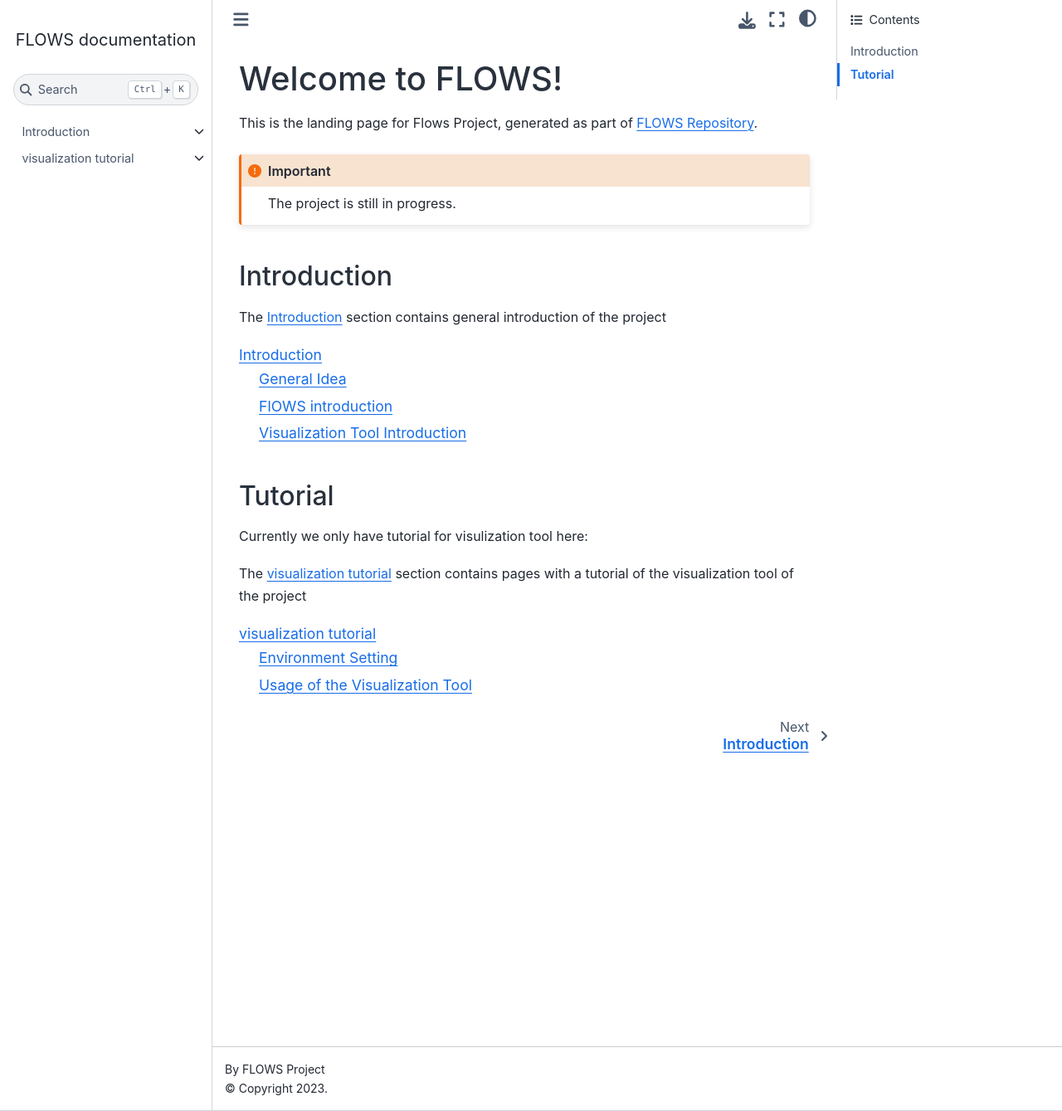
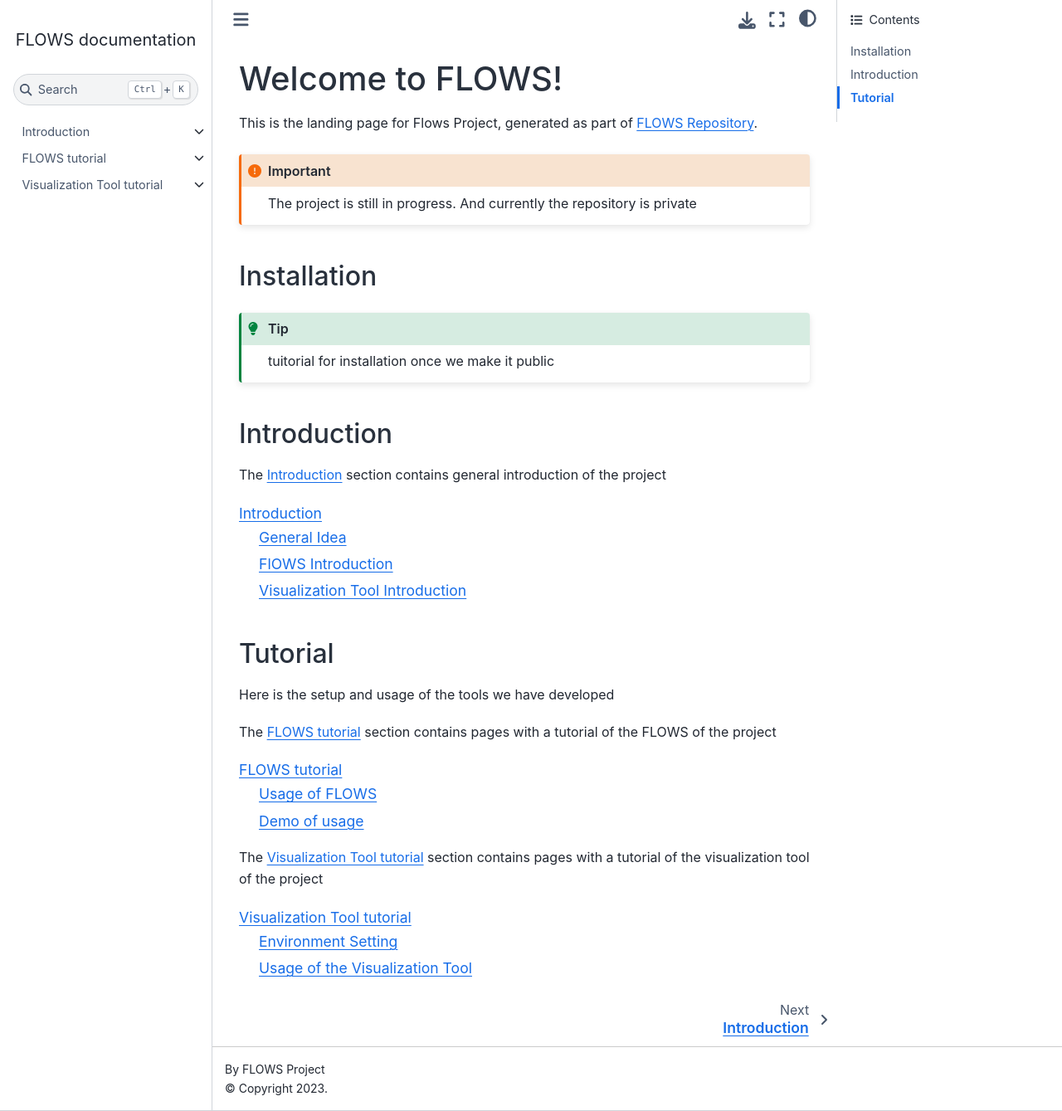
Before and after one commit to Yuxing0610/FLOWs-Tutorial, a Sphinx documentation site: the page built from docs/index.rst, in a window 1280 px wide and 1339 px high. Shown: the whole window at 83% size. Built offline with Sphinx 7.4.7 and the Sphinx Book theme 1.1.4, drawn with Linux system fonts in a browser that asks for light colours.

Commit message:
fix visualization tutorial

```diff
--- a/docs/Introduction/flow-introduction.rst
+++ b/docs/Introduction/flow-introduction.rst
@@ -1,3 +1,3 @@
 =====================================
-FlOWS introduction
+FlOWS Introduction
 =====================================
--- /dev/null
+++ b/docs/flows_tutorial/demo.rst
@@ -0,0 +1,3 @@
+=================
+Demo of usage
+=================
--- /dev/null
+++ b/docs/flows_tutorial/index.rst
@@ -0,0 +1,10 @@
+FLOWS tutorial
+=======================
+
+This section gives Tutorials about how to use FLOWS
+
+.. toctree::
+    :titlesonly:
+
+    ./usage
+    ./demo
--- /dev/null
+++ b/docs/flows_tutorial/usage.rst
@@ -0,0 +1,3 @@
+===============
+Usage of FLOWS
+===============
--- a/docs/index.rst
+++ b/docs/index.rst
@@ -8,7 +8,14 @@ This is the landing page for Flows Project, generated as part of
 
 .. important::
 
-   The project is still in progress.
+   The project is still in progress. And currently the repository is private
+
+Installation
+============
+
+.. tip::
+
+   tuitorial for installation once we make it public
 
 
 Introduction
@@ -24,7 +31,14 @@ The :doc:`Introduction/index` section contains general introduction of the proje
 Tutorial
 ===========
 
-Currently we only have tutorial for visulization tool here:
+Here is the setup and usage of the tools we have developed
+
+The :doc:`flows_tutorial/index` section contains pages with a tutorial of the FLOWS of the project
+
+.. toctree::
+    :titlesonly:
+
+    flows_tutorial/index
 
 The :doc:`visualization_tutorial/index` section contains pages with a tutorial of the visualization tool of the project
 
--- a/docs/visualization_tutorial/environment-setting.rst
+++ b/docs/visualization_tutorial/environment-setting.rst
@@ -29,7 +29,7 @@ You need to take the following steps to set up the visualization tool and run it
 
 .. Note:: For repeated runs
 
-   You only need to execute step 1 once, to have an image with the required dependencies. Step 2 can be repeated to create a container with updated frontend/ and backend/ code. The script will delete and overwrite an existing container, and uses the code from this repository. The last step needs to be executed every time you want to run the visualization.
+   You only need to execute step 2 once, to have an image with the required dependencies. Step 3 can be repeated to create a container with updated frontend/ and backend/ code. The script will delete and overwrite an existing container, and uses the code from this repository. The last step needs to be executed every time you want to run the visualization.
 
 
 Setup (Standard)
--- a/docs/visualization_tutorial/index.rst
+++ b/docs/visualization_tutorial/index.rst
@@ -1,7 +1,7 @@
-visualization tutorial
-=======================
+Visualization Tool tutorial
+============================
 
-This section gives self-contained Tutorials about how to use the FLOWS.
+This section gives Tutorials about how to launch the visualization tool and make use of it.
 
 .. toctree::
     :titlesonly:
--- a/docs/visualization_tutorial/tool-usage.rst
+++ /dev/null
@@ -1,3 +0,0 @@
-================================
-Usage of the Visualization Tool
-================================
```
Also changed, not shown: docs/visualization_tutorial/usage.rst (added, +7 -0 lines).
